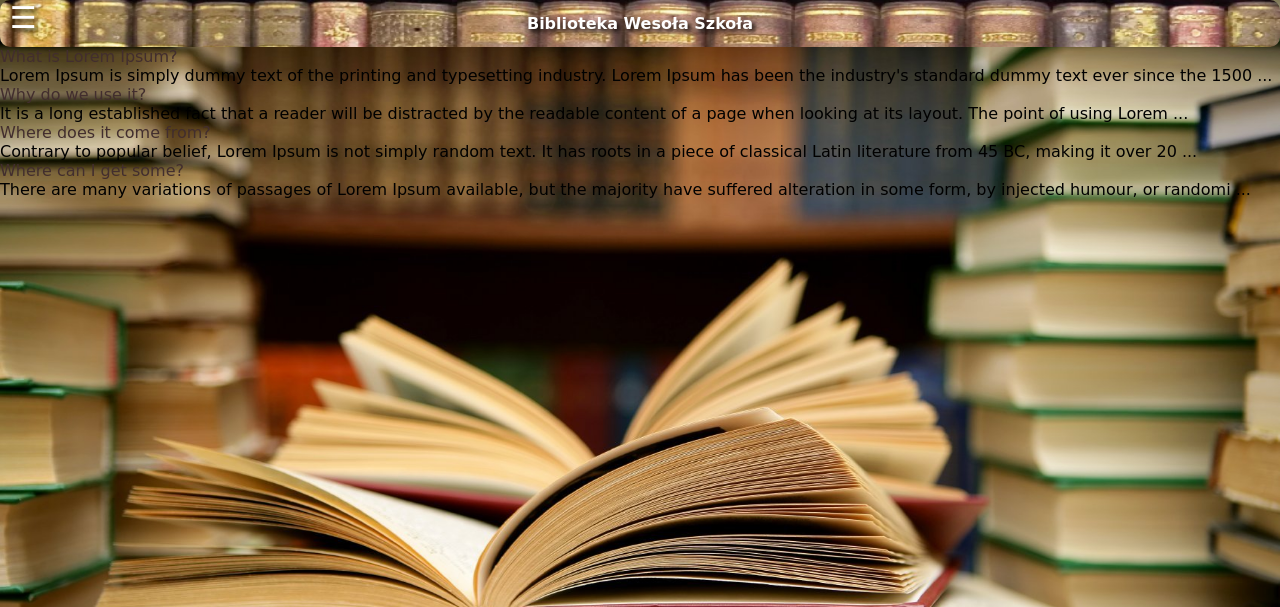
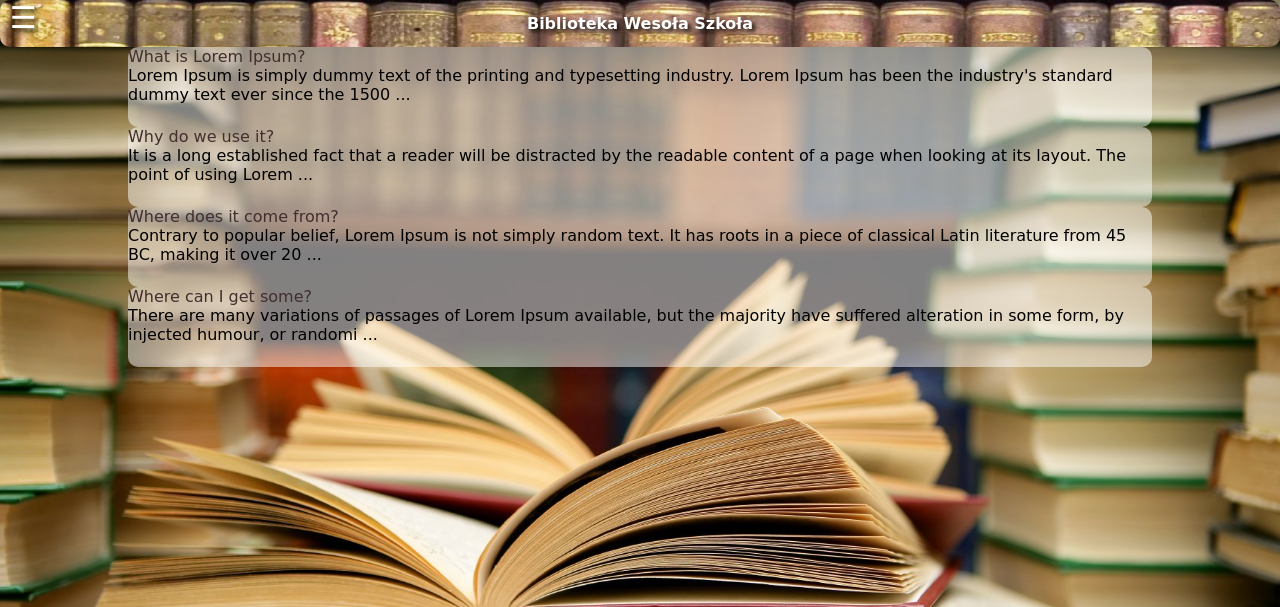
Before and after one commit to mostekd/strona-na-witryny_i_aplikacje_internetowe, a PHP site: page / in a window 1280 px wide. Shown: the top 607 px of the page. Run offline with PHP 8.4, Linux system fonts and the light colour scheme; data comes from the database, SQL or seed files in the repository; some web fonts are replaced.

Commit message:
Update style.css

```diff
--- a/style.css
+++ b/style.css
@@ -109,9 +109,9 @@ h2 {
   width: 100%;
 }
 
-.artykuly{
+.artykul{
   color: #000000;
-  background-color: #fff;
+  background-color: rgba(255, 255, 255, 0.5);
   margin-left: auto;
   margin-right: auto;
   height: 10%;
```
